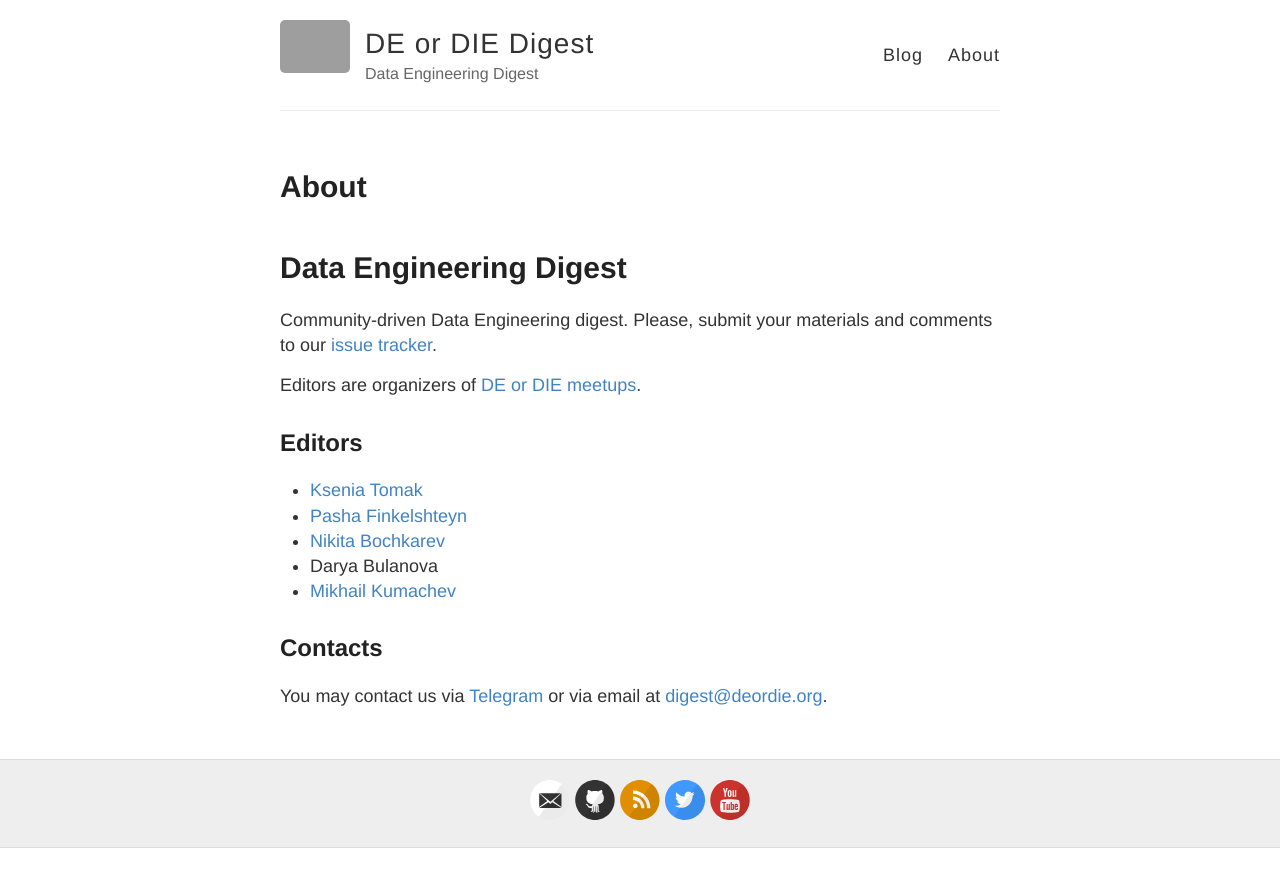
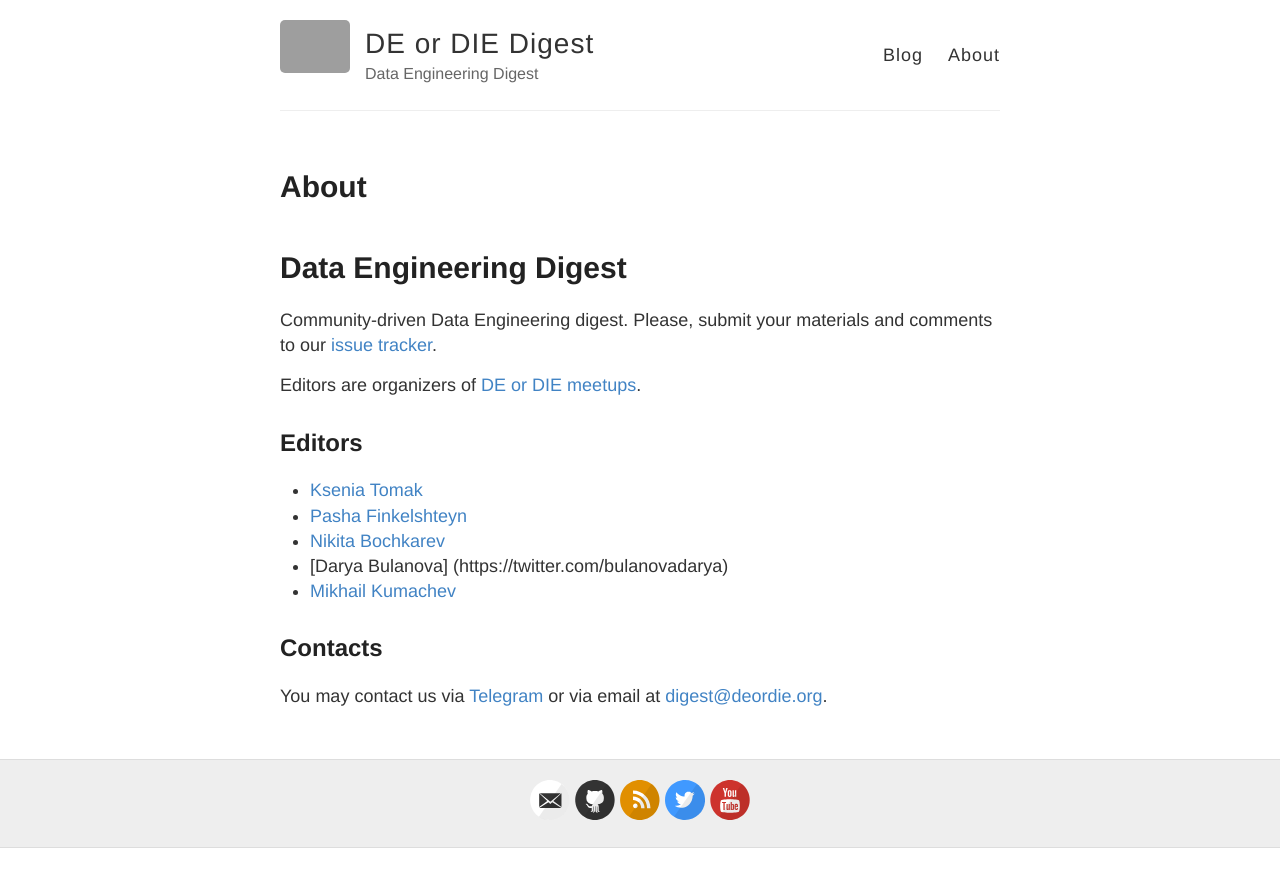
Before and after one commit to deordie/deordie-digest, a Jekyll site: the page built from about.md, in a window 1280 px wide. Shown: the top 887 px of the page. Built offline with Jekyll 4.4.1, drawn with Linux system fonts in a browser that asks for light colours; some of the changed lines change nothing that is shown; grey boxes are pictures that could not be loaded.

Commit message:
Update about.md
add twitter link

```diff
--- a/about.md
+++ b/about.md
@@ -15,7 +15,7 @@
 * [Ksenia Tomak](https://twitter.com/if_no_then_yes)
 * [Pasha Finkelshteyn](https://twitter.com/asm0di0)
 * [Nikita Bochkarev](https://twitter.com/bochkarevnv)
-* Darya Bulanova
+* [Darya Bulanova] (https://twitter.com/bulanovadarya)
 * [Mikhail Kumachev](https://twitter.com/ceridande)
 
 ## Contacts
```
